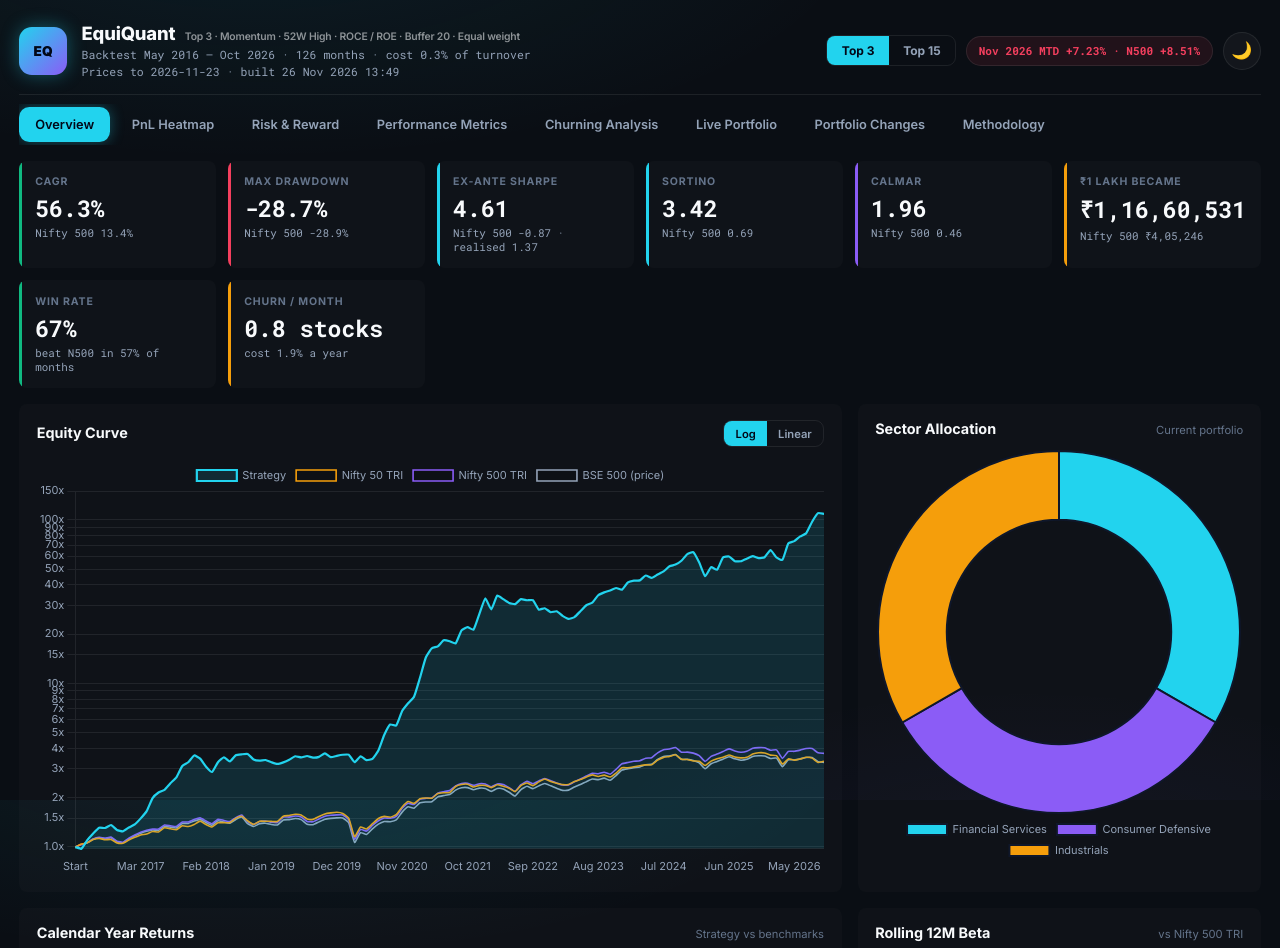
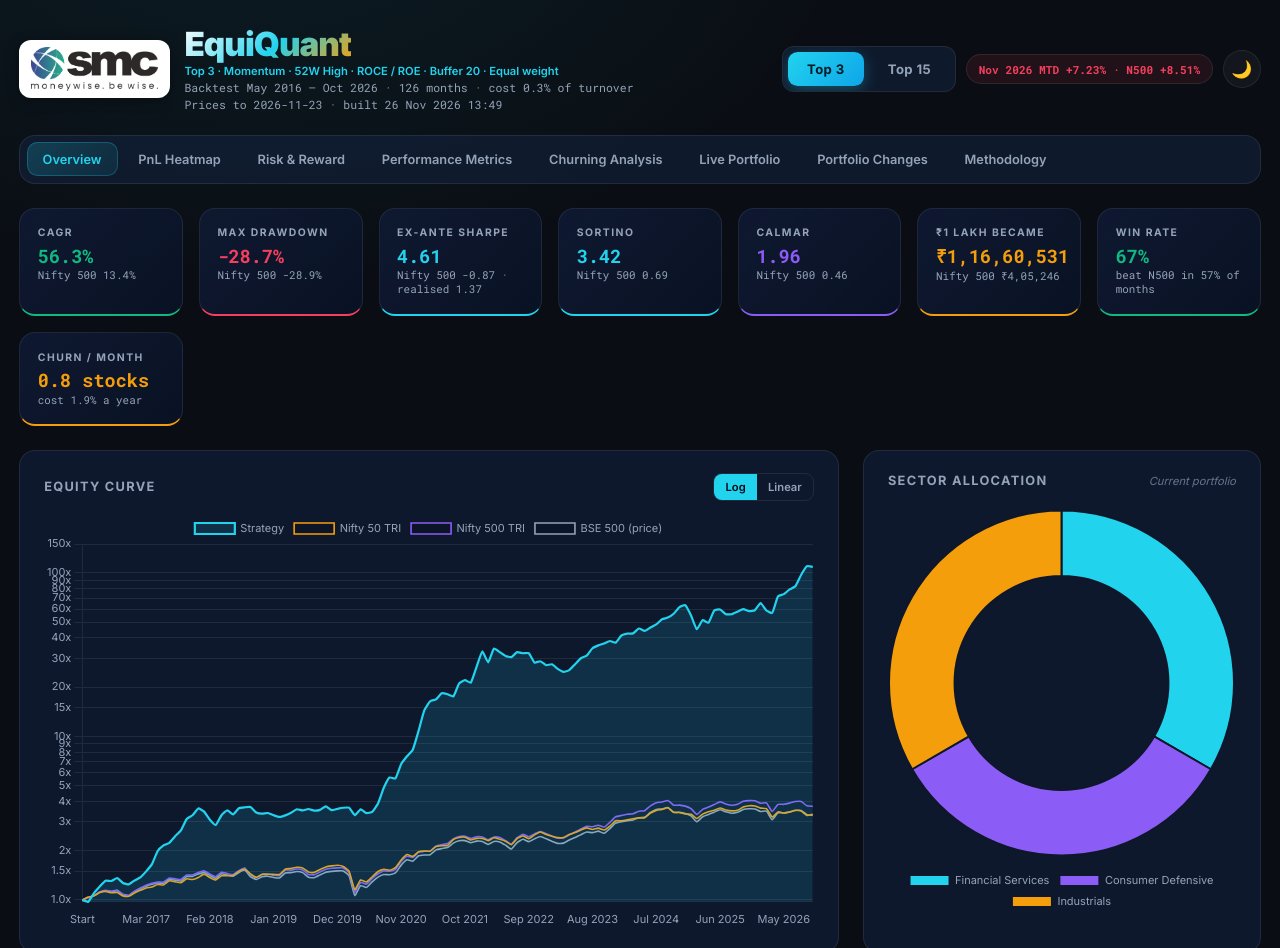
Before and after one commit to Smcresearch/EQS, a plain HTML site: page index.html in a window 1280 px wide. Shown: the top 948 px of the page. Drawn offline with nearby package versions, Linux system fonts and the light colour scheme.

Commit message:
Faster dashboard and SMC ProQuant look
Charts draw only when their tab opens, chart animations off, no fixed
page background. SMC logo, glass cards, button bar and KPI cards in the
SQE ProQuant style.

Co-Authored-By: Claude Opus 5.5 <noreply@anthropic.com>

```diff
--- a/app.js
+++ b/app.js
@@ -63,7 +63,7 @@ function mk(id, cfg) {
   const c = colors();
   Chart.defaults.color = c.text; Chart.defaults.borderColor = c.grid;
   Chart.defaults.font.family = "'Inter', system-ui, sans-serif"; Chart.defaults.font.size = 11;
-  cfg.options = Object.assign({ responsive: true, maintainAspectRatio: false, interaction: { mode: 'index', intersect: false },
+  cfg.options = Object.assign({ animation: false, normalized: true, responsive: true, maintainAspectRatio: false, interaction: { mode: 'index', intersect: false },
     plugins: { legend: { labels: { boxWidth: 10, boxHeight: 10, usePointStyle: true } } } }, cfg.options || {});
   charts[id] = new Chart($(id), cfg);
 }
@@ -317,7 +317,13 @@ function method() {
 }
 
 /* ---------- wiring ---------- */
-function drawAll() { equity(); sectors(); yearly(); beta(); heatmap(); drawdown(); sharpe(); histogram(); attribution(); churn(); live(); }
+// charts are drawn only when their tab is first shown (and again after a theme change), so the page stays light
+const TABS = { overview: [equity, sectors, yearly, beta], heatmap: [heatmap], risk: [drawdown, sharpe, histogram, attribution],
+  churn: [churn], live: [live] };
+const drawn = new Set();
+const activeTab = () => document.querySelector('.tab.active').dataset.p;
+function drawTab(n) { if (drawn.has(n)) return; drawn.add(n); (TABS[n] || []).forEach(f => f()); }
+function drawAll() { drawn.clear(); drawTab(activeTab()); }
 function setTheme(t) {
   document.documentElement.dataset.theme = t; $('theme').textContent = t === 'light' ? '☀️' : '🌙';
   try { localStorage.setItem('t15-theme', t); } catch (e) { /* storage blocked */ }
@@ -327,7 +333,7 @@ function openTab(name) {
   const b = document.querySelector(`.tab[data-p="${name}"]`); if (!b) return;
   document.querySelectorAll('.tab').forEach(x => x.classList.toggle('active', x === b));
   document.querySelectorAll('.panel').forEach(p => p.classList.toggle('active', p.id === 'p-' + name));
-  Object.values(charts).forEach(c => c.resize());
+  drawTab(name);
 }
 $('tabs').onclick = e => { const b = e.target.closest('.tab'); if (b) { openTab(b.dataset.p); history.replaceState(null, '', '#' + b.dataset.p); } };
 window.addEventListener('hashchange', () => openTab(location.hash.slice(1)));
--- a/index.html
+++ b/index.html
@@ -7,7 +7,7 @@
   <meta name="description" content="Backtest and live portfolio of two momentum strategies (Top 3 and Top 15) on 12-1 momentum, 52-week high and ROCE.">
   <link rel="preconnect" href="https://fonts.googleapis.com">
   <link rel="stylesheet" href="https://fonts.googleapis.com/css2?family=Inter:wght@400;500;600;700;800;900&family=Roboto+Mono:wght@400;500;700&display=swap">
-  <link rel="stylesheet" href="style.css?v=6">
+  <link rel="stylesheet" href="style.css?v=7">
 </head>
 <body>
 <div id="modal" class="modal" hidden>
@@ -20,9 +20,9 @@
 <main class="app">
   <header class="site-header">
     <div class="brand">
-      <div class="badge">EQ</div>
+      <div class="logo-chip"><img src="smc_logo.webp" alt="SMC — moneywise. be wise." onerror="this.parentNode.outerHTML='<div class=badge>EQ</div>'"></div>
       <div>
-        <h1>EquiQuant <small id="h-strat"></small></h1>
+        <h1><span class="grad">EquiQuant</span> <small id="h-strat"></small></h1>
         <p class="sub mono" id="h-period"></p>
         <p class="sub mono" id="h-built"></p>
       </div>
@@ -148,7 +148,7 @@
 <script src="https://cdn.jsdelivr.net/npm/chart.js@4.4.3/dist/chart.umd.min.js"></script>
 <script>
   window.STRAT = new URLSearchParams(location.search).get('s') === 'top15' ? 'top15' : 'top3';
-  document.write(`<script src="${STRAT === 'top3' ? 'data_top3.js' : 'data.js'}?v=6"><\/script><script src="app.js?v=6"><\/script>`);
+  document.write(`<script src="${STRAT === 'top3' ? 'data_top3.js' : 'data.js'}?v=7"><\/script><script src="app.js?v=7"><\/script>`);
 </script>
 </body>
 </html>
--- a/style.css
+++ b/style.css
@@ -1,12 +1,14 @@
 :root {
-  --bg-0: #0a0e14; --bg-1: #0f172a; --bg-2: #1e293b; --card: rgba(15, 23, 42, .72);
+  --bg-0: #0a0e14; --bg-1: #0f172a; --bg-2: #1e293b; --card: rgba(17, 28, 52, .82); --bar: rgba(20, 35, 65, .55);
+  --kpi: linear-gradient(135deg, rgba(15, 25, 50, .95), rgba(10, 20, 40, .8));
   --border: rgba(255, 255, 255, .08); --white: #f8fafc; --slate: #94a3b8; --muted: #64748b;
   --cyan: #22d3ee; --emerald: #10b981; --rose: #f43f5e; --gold: #f59e0b; --violet: #8b5cf6;
   --radius: 1rem; --font: 'Inter', system-ui, -apple-system, sans-serif; --mono: 'Roboto Mono', ui-monospace, monospace;
   color-scheme: dark;
 }
 :root[data-theme="light"] {
-  --bg-0: #f1f5f9; --bg-1: #ffffff; --bg-2: #e2e8f0; --card: rgba(255, 255, 255, .85);
+  --bg-0: #f1f5f9; --bg-1: #ffffff; --bg-2: #e2e8f0; --card: #ffffff; --bar: #ffffff;
+  --kpi: linear-gradient(135deg, #ffffff, #f8fafc);
   --border: rgba(0, 0, 0, .09); --white: #0f172a; --slate: #475569; --muted: #64748b;
   --cyan: #0891b2; --emerald: #059669; --rose: #e11d48; --gold: #d97706; --violet: #7c3aed;
   color-scheme: light;
@@ -16,21 +18,27 @@ body {
   font-family: var(--font); background: var(--bg-0); color: var(--white); min-height: 100vh;
   background-image: radial-gradient(ellipse 80% 50% at 20% -10%, rgba(34, 211, 238, .08), transparent 60%),
                     radial-gradient(ellipse 60% 40% at 80% 110%, rgba(139, 92, 246, .06), transparent 60%);
-  background-attachment: fixed; -webkit-font-smoothing: antialiased;
+  -webkit-font-smoothing: antialiased;
 }
 .mono { font-family: var(--mono); }
 .app { width: 100%; padding: 1rem clamp(.75rem, 1.5vw, 1.5rem) 2rem; }
 
 /* header */
 .site-header { min-width: 0; display: flex; justify-content: space-between; align-items: center; gap: 1rem; flex-wrap: wrap;
-  padding: .4rem 0 .9rem; border-bottom: 1px solid var(--border); }
+  padding: .6rem 0 1.4rem; }
+.logo-chip { background: #fff; border-radius: .75rem; padding: .45rem .75rem; display: flex; align-items: center;
+  box-shadow: 0 2px 14px rgba(0, 0, 0, .3); flex-shrink: 0; }
+.logo-chip img { display: block; height: 44px; width: auto; max-width: 180px; }
 .brand { display: flex; align-items: center; gap: .9rem; min-width: 0; }
 .brand > div { min-width: 0; }
 .badge { width: 48px; height: 48px; border-radius: .8rem; display: grid; place-items: center; font-weight: 900;
   font-size: .85rem; letter-spacing: .02em; color: #020817; background: linear-gradient(135deg, var(--cyan), var(--violet));
   box-shadow: 0 0 18px rgba(34, 211, 238, .35); }
-.brand h1 { font-size: 1.15rem; font-weight: 800; letter-spacing: -.01em; }
-.brand h1 small { font-size: .65rem; opacity: .55; font-weight: 600; margin-left: .35rem; }
+.brand h1 { font-size: clamp(1.4rem, 2.6vw, 2.1rem); font-weight: 900; letter-spacing: -.03em; line-height: 1.1; }
+.brand h1 .grad { background: linear-gradient(135deg, #fff 0%, var(--cyan) 55%, var(--gold) 100%);
+  -webkit-background-clip: text; background-clip: text; -webkit-text-fill-color: transparent; }
+:root[data-theme="light"] .brand h1 .grad { background-image: linear-gradient(135deg, #0f172a 0%, #0891b2 60%, #d97706 100%); }
+.brand h1 small { display: block; font-size: .7rem; color: var(--cyan); font-weight: 600; letter-spacing: 0; margin-top: .2rem; }
 .sub { color: var(--slate); font-size: .72rem; margin-top: .15rem; }
 .header-right { display: flex; align-items: center; gap: .6rem; flex-wrap: wrap; }
 .pill { font-family: var(--mono); font-size: .7rem; font-weight: 700; padding: .4rem .75rem; border-radius: 999px;
@@ -41,38 +49,46 @@ body {
 .icon-btn:hover { transform: scale(1.08); }
 
 /* tabs */
-.tabs { display: flex; max-width: 100%; gap: .35rem; margin: .6rem 0 1rem; overflow-x: auto; padding: .2rem 0; }
+.tabs { display: flex; max-width: 100%; gap: .3rem; margin: 0 0 1.5rem; overflow-x: auto; padding: .4rem;
+  background: var(--bar); border: 1px solid var(--border); border-radius: var(--radius); }
 .tab { flex: 0 0 auto; border: 0; background: transparent; color: var(--slate); font: 600 .8rem var(--font);
   padding: .6rem 1rem; border-radius: .65rem; cursor: pointer; white-space: nowrap; }
 .tab:hover { color: var(--white); background: rgba(127, 127, 127, .08); }
-.tab.active { color: #020817; background: var(--cyan); box-shadow: 0 0 14px rgba(34, 211, 238, .35); }
-.panel { display: none; animation: up .35s ease; }
+.tab.active { color: var(--cyan); background: linear-gradient(135deg, rgba(34, 211, 238, .2), rgba(34, 211, 238, .08));
+  box-shadow: inset 0 0 0 1px rgba(34, 211, 238, .25); }
+.panel { display: none; animation: up .2s ease; }
 .panel.active { display: block; }
-@keyframes up { from { opacity: 0; transform: translateY(8px); } to { opacity: 1; transform: none; } }
+@keyframes up { from { opacity: 0; } to { opacity: 1; } }
 
 /* kpis */
-.kpis { display: grid; grid-template-columns: repeat(auto-fit, minmax(170px, 1fr)); gap: .75rem; margin-bottom: 1rem; }
-.kpi { background: rgba(127, 127, 127, .05); border-radius: .5rem; padding: .9rem 1rem;
-  position: relative; overflow: hidden; }
-.kpi::before { content: ''; position: absolute; inset: 0 auto 0 0; width: 3px; background: var(--accent, var(--cyan)); }
-.kpi .lbl { font-size: .66rem; text-transform: uppercase; letter-spacing: .08em; color: var(--muted); font-weight: 700; }
-.kpi .val { font: 700 1.45rem var(--mono); margin-top: .3rem; }
+.kpis { display: grid; grid-template-columns: repeat(auto-fit, minmax(150px, 1fr)); gap: 1rem; margin-bottom: 1.5rem; }
+.kpi { background: var(--kpi); border: 1px solid var(--border); border-bottom: 2px solid var(--accent, var(--cyan));
+  border-radius: var(--radius); padding: 1.1rem 1.1rem; min-width: 0; transition: transform .2s, box-shadow .2s; }
+.kpi:hover { transform: translateY(-3px); box-shadow: 0 8px 24px rgba(0, 0, 0, .35); }
+.kpi .lbl { font-size: .65rem; text-transform: uppercase; letter-spacing: .14em; color: var(--slate); font-weight: 700; }
+.kpi .val { font: 700 clamp(1.15rem, 1.45vw, 1.75rem) var(--mono); white-space: nowrap; margin-top: .45rem; color: var(--accent, var(--cyan)); line-height: 1; }
 .kpi .cmp { font-size: .68rem; color: var(--slate); margin-top: .2rem; font-family: var(--mono); }
 
 /* cards and grid */
-.grid { display: grid; gap: 1rem; grid-template-columns: repeat(12, minmax(0, 1fr)); }
-.card { background: rgba(127, 127, 127, .04); border-radius: .5rem; padding: 1rem 1.1rem; min-width: 0; }
+.grid { display: grid; gap: 1.5rem; grid-template-columns: repeat(12, minmax(0, 1fr)); }
+.card { background: var(--card); border: 1px solid var(--border); border-radius: var(--radius); padding: 1.4rem 1.5rem; min-width: 0;
+  transition: box-shadow .2s, border-color .2s; }
+.card:hover { border-color: rgba(34, 211, 238, .18); box-shadow: 0 8px 28px rgba(0, 0, 0, .3); }
+:root[data-theme="light"] .card, :root[data-theme="light"] .kpi { box-shadow: 0 1px 4px rgba(0, 0, 0, .06); }
 .s12 { grid-column: span 12; } .s8 { grid-column: span 8; } .s6 { grid-column: span 6; } .s4 { grid-column: span 4; }
 @media (max-width: 1100px) { .s8, .s6, .s4 { grid-column: span 12; } }
 .card-h { display: flex; justify-content: space-between; align-items: baseline; gap: .5rem; flex-wrap: wrap; margin-bottom: .8rem; }
-.card-h h3 { font-size: .9rem; font-weight: 700; }
-.card-h span { font-size: .7rem; color: var(--muted); }
+.card-h h3 { font-size: .8rem; font-weight: 700; text-transform: uppercase; letter-spacing: .1em; color: var(--slate); }
+.card-h span { font-size: .7rem; color: var(--muted); font-style: italic; }
 .chart { position: relative; height: clamp(240px, 34vh, 460px); }
 .chart.tall { height: clamp(300px, 52vh, 640px); } .chart.short { height: clamp(200px, 26vh, 340px); }
 .seg { display: inline-flex; border: 1px solid var(--border); border-radius: .55rem; overflow: hidden; }
 .seg button { border: 0; background: transparent; color: var(--slate); font: 600 .7rem var(--font); padding: .35rem .7rem; cursor: pointer; }
 .seg button.on, .seg a.on { background: var(--cyan); color: #020817; }
 .seg a { color: var(--slate); font: 700 .75rem var(--font); padding: .45rem .9rem; text-decoration: none; }
+#strat { gap: .3rem; padding: .3rem; background: var(--bar); border-radius: .75rem; }
+#strat a { padding: .55rem 1.2rem; border-radius: .6rem; font-size: .82rem; letter-spacing: .03em; }
+#strat a.on { background: linear-gradient(135deg, var(--cyan), #0ea5e9); color: #001c27; box-shadow: 0 4px 16px rgba(34, 211, 238, .3); }
 
 /* tables */
 .tbl-wrap { overflow-x: auto; }
```
Also changed, not shown: smc_logo.webp (added).
